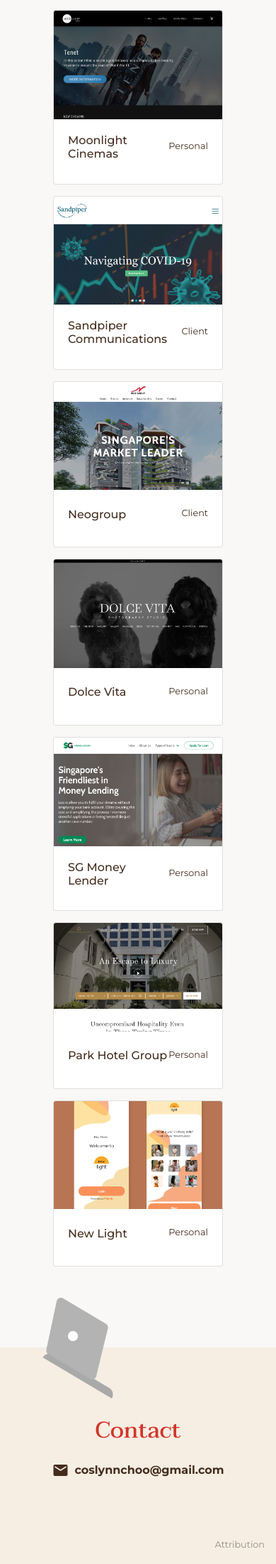
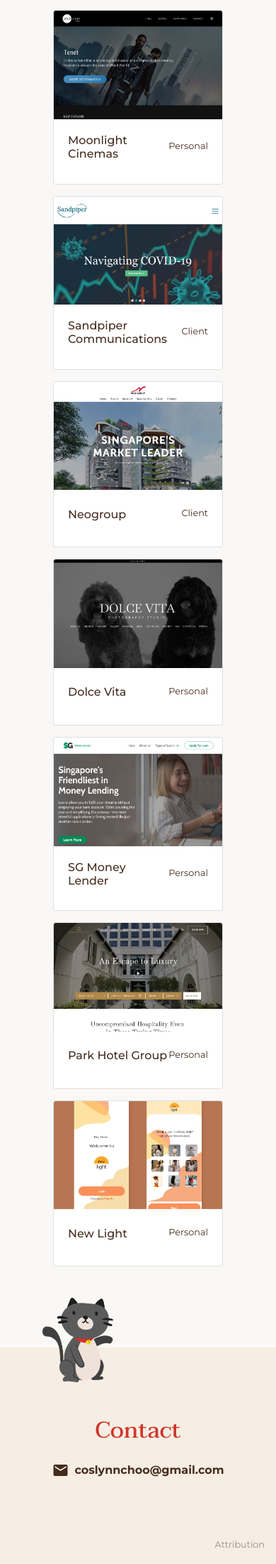
Before and after one commit to cchoo1227/cchoo1227.github.io, a Jekyll site: the page built from index.html, in a window 390 px wide. Shown: the part 2353-4556 px from the top of the page at 71% size. Built offline with Jekyll 4.4.1, drawn with Linux system fonts in a browser that asks for light colours.

Commit message:
swap laptop w cat

```diff
--- a/_includes/footer.html
+++ b/_includes/footer.html
@@ -1,6 +1,6 @@
 <div class="container-fluid background-element bg-grey">
   <div class="w-75 mx-auto text-left">
-      <img id="laptop" src="/assets/images/laptop.png">
+      <img id="cat-grey" src="/assets/images/cat-grey.png">
   </div>
 </div>
 
--- a/assets/css/main.scss
+++ b/assets/css/main.scss
@@ -167,7 +167,7 @@
     @media screen and (max-width: 576px)
     {
 
-        img#laptop {
+        img#cat-grey {
             margin-top: -20px;
             width: 100px;
         }
```
Also changed, not shown: assets/images/cat-grey.png (added).
